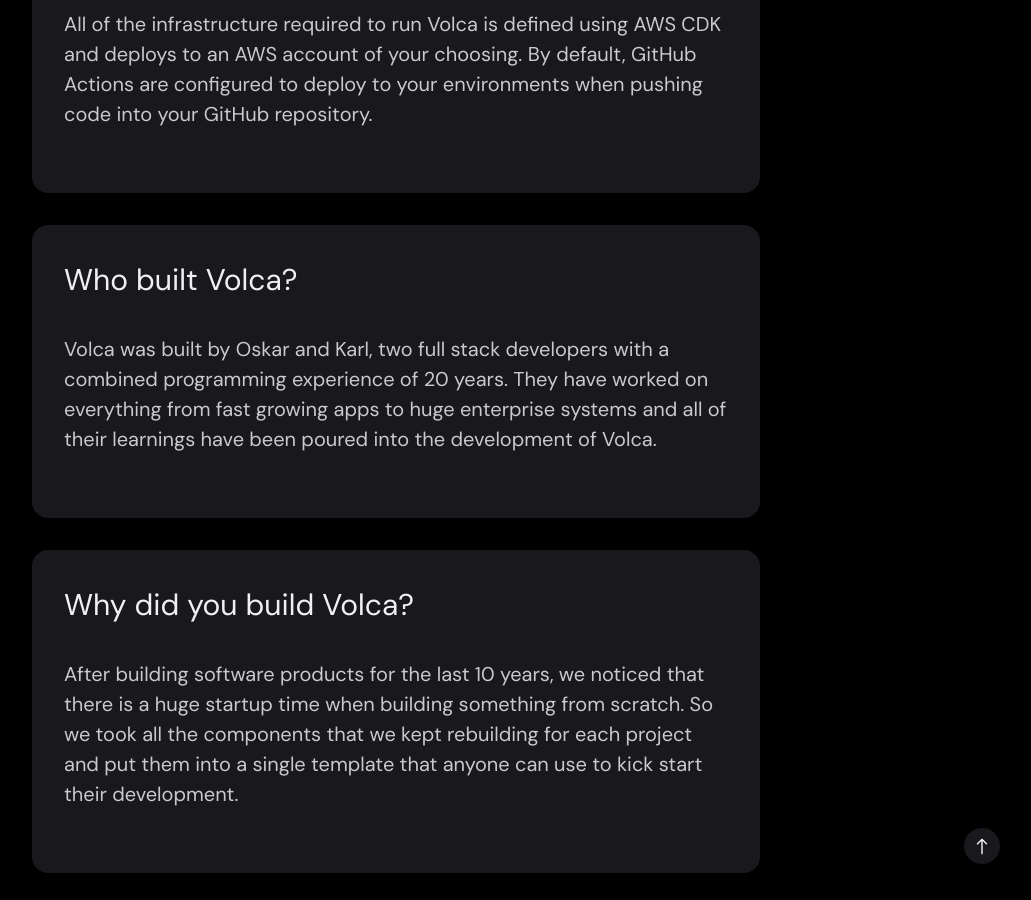
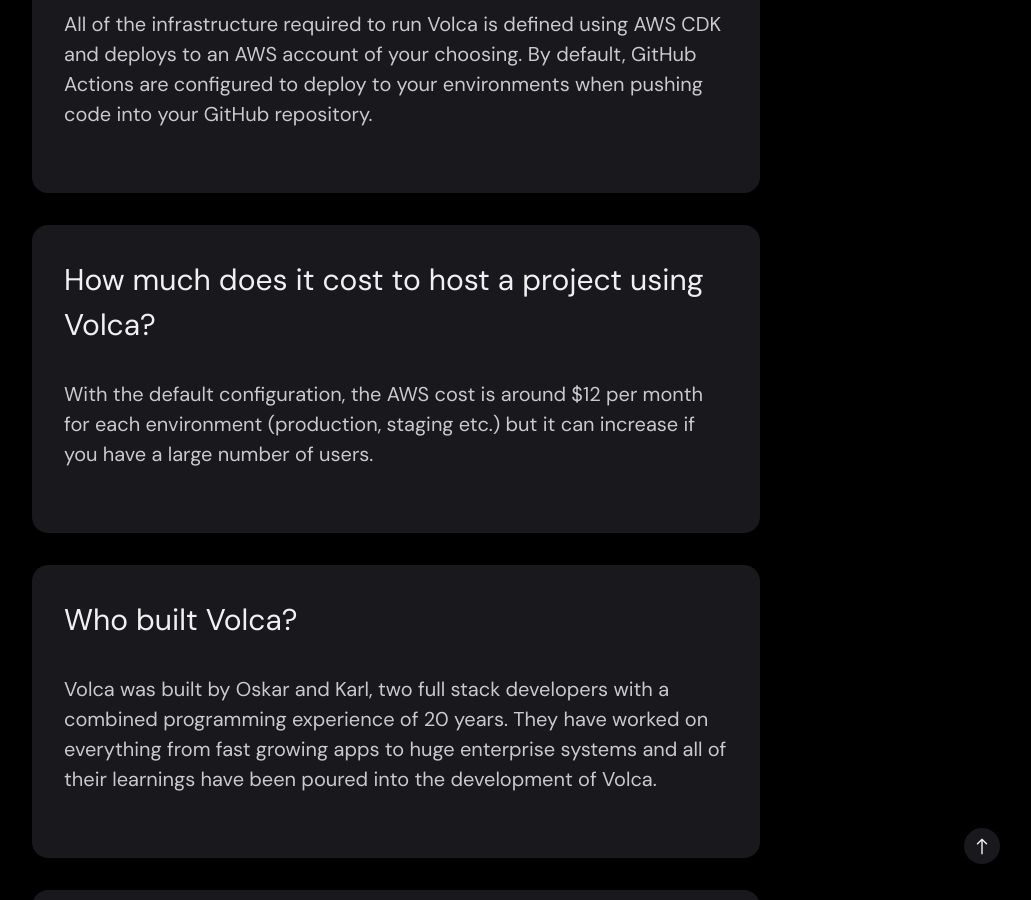
Before and after one commit to volca-io/volca-io.github.io, a Jekyll site: the page built from _pages/pricing.md, in a window 1280 px wide and 900 px high, scrolled down 3827 px. Shown: the whole window, without its empty margins (244-1275 px from the left). Built offline with Jekyll 4.4.1, drawn with Linux system fonts in a browser that asks for light colours; nearby versions of some CDN libraries.

Commit message:
Add hosting price to faq

```diff
--- a/_data/settings.yml
+++ b/_data/settings.yml
@@ -168,6 +168,9 @@
   - title: How is Volca deployed?
     description: All of the infrastructure required to run Volca is defined using AWS CDK and deploys to an AWS account of your choosing. By default, GitHub Actions are configured to deploy to your environments when pushing code into your GitHub repository.
 
+  - title: How much does it cost to host a project using Volca?
+    description: With the default configuration, the AWS cost is around $12 per month for each environment (production, staging etc.) but it can increase if you have a large number of users.
+
   - title: Who built Volca?
     description: Volca was built by Oskar and Karl, two full stack developers with a combined programming experience of 20 years. They have worked on everything from fast growing apps to huge enterprise systems and all of their learnings have been poured into the development of Volca.
 
```
